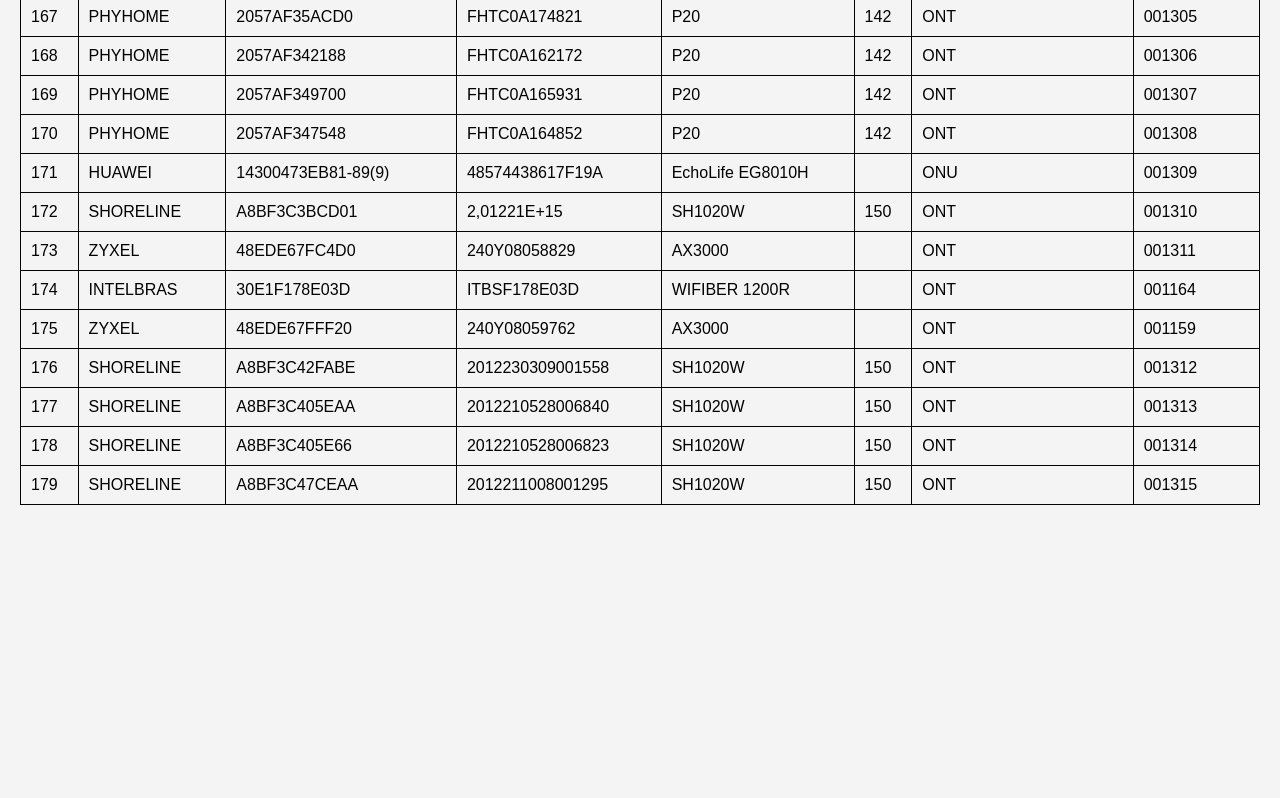
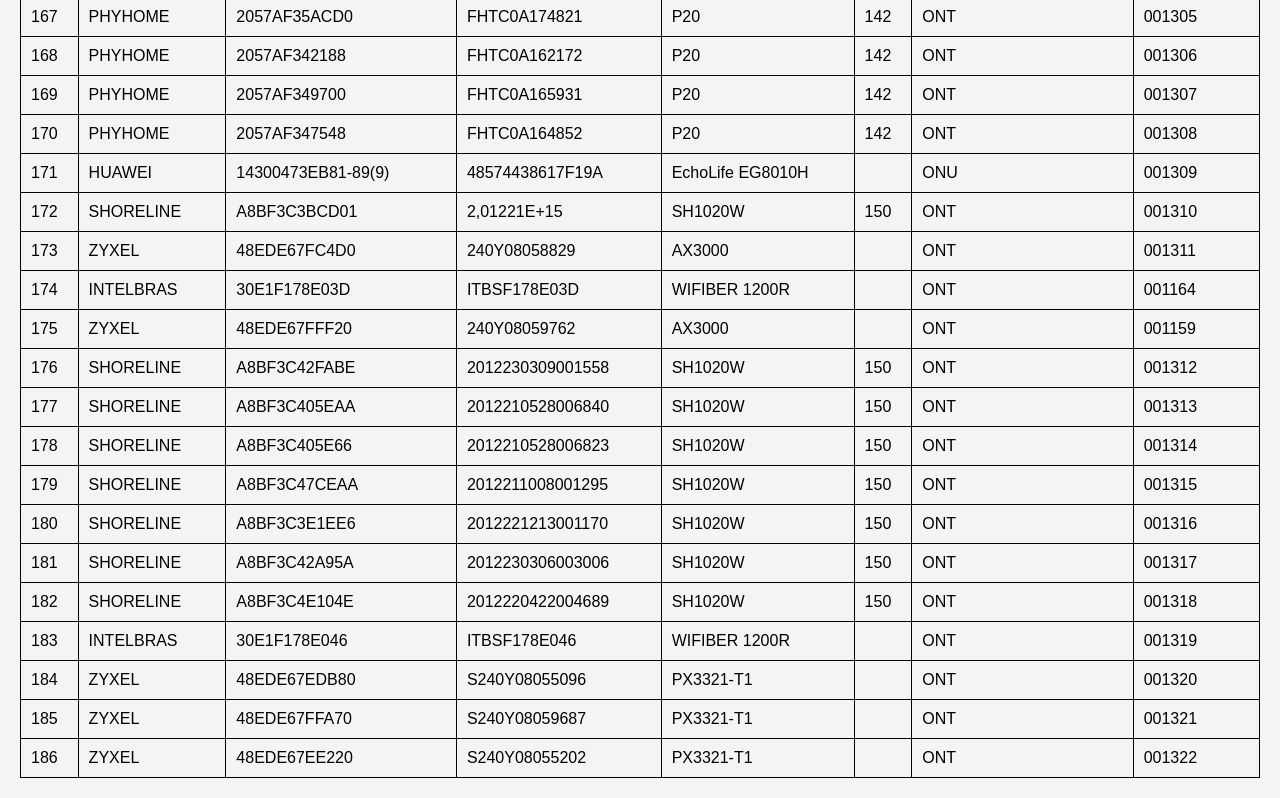
Before and after one commit to daniloportodasilva/Dashboard-de-equipamentos, a plain HTML site: page index.html in a window 1280 px wide. Shown: the part 7411-8209 px from the top of the page. Before the commit the page ends 7936 px from the top, so only its background shows below. Drawn offline with Linux system fonts and the light colour scheme.

Commit message:
Update index.html

```diff
--- a/index.html
+++ b/index.html
@@ -464,7 +464,76 @@
     <td>ONT</td>
     <td>001315</td>
   </tr>
-
+ <tr>
+      <td>180</td>
+      <td>SHORELINE</td>
+      <td>A8BF3C3E1EE6</td>
+      <td>2012221213001170</td>
+      <td>SH1020W</td>
+      <td>150</td>
+      <td>ONT</td>
+      <td>001316</td>
+    </tr>
+    <tr>
+      <td>181</td>
+      <td>SHORELINE</td>
+      <td>A8BF3C42A95A</td>
+      <td>2012230306003006</td>
+      <td>SH1020W</td>
+      <td>150</td>
+      <td>ONT</td>
+      <td>001317</td>
+    </tr>
+    <tr>
+      <td>182</td>
+      <td>SHORELINE</td>
+      <td>A8BF3C4E104E</td>
+      <td>2012220422004689</td>
+      <td>SH1020W</td>
+      <td>150</td>
+      <td>ONT</td>
+      <td>001318</td>
+    </tr>
+    <tr>
+      <td>183</td>
+      <td>INTELBRAS</td>
+      <td>30E1F178E046</td>
+      <td>ITBSF178E046</td>
+      <td>WIFIBER 1200R</td>
+      <td></td>
+      <td>ONT</td>
+      <td>001319</td>
+    </tr>
+    <tr>
+      <td>184</td>
+      <td>ZYXEL</td>
+      <td>48EDE67EDB80</td>
+      <td>S240Y08055096</td>
+      <td>PX3321-T1</td>
+      <td></td>
+      <td>ONT</td>
+      <td>001320</td>
+    </tr>
+    <tr>
+      <td>185</td>
+      <td>ZYXEL</td>
+      <td>48EDE67FFA70</td>
+      <td>S240Y08059687</td>
+      <td>PX3321-T1</td>
+      <td></td>
+      <td>ONT</td>
+      <td>001321</td>
+    </tr>
+    <tr>
+      <td>186</td>
+      <td>ZYXEL</td>
+      <td>48EDE67EE220</td>
+      <td>S240Y08055202</td>
+      <td>PX3321-T1</td>
+      <td></td>
+      <td>ONT</td>
+      <td>001322</td>
+    </tr>
         </tbody>
     </table>
 
```
